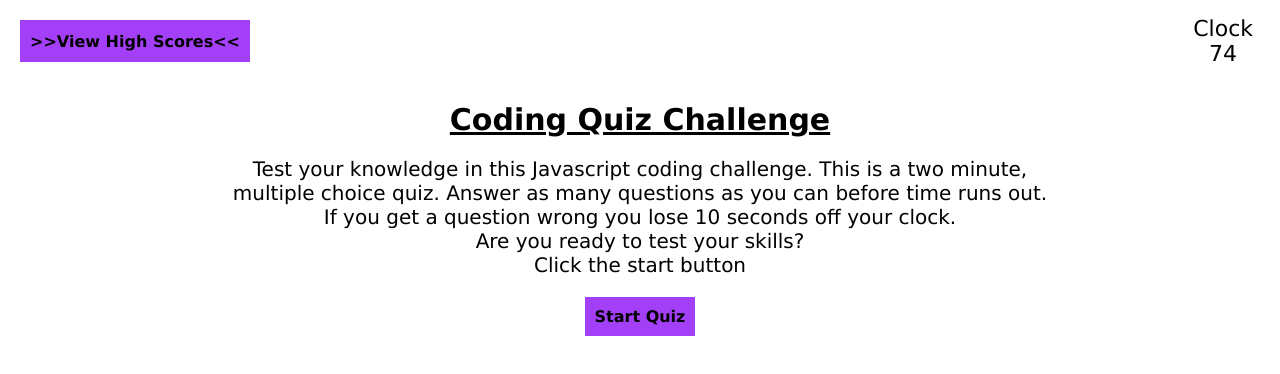
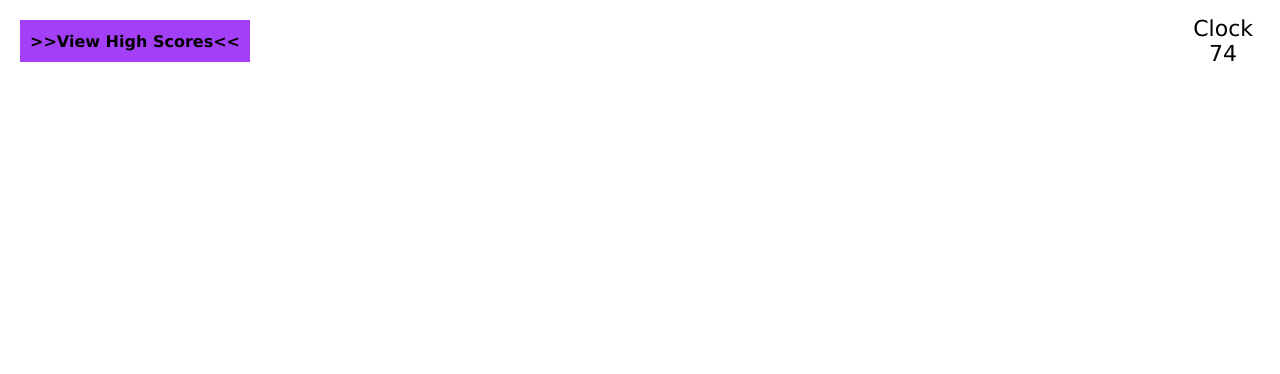
Before and after one commit to Codechef27/javascript-code-quiz, a plain HTML site: page index.html in a window 1280 px wide. Both pictures are taken after a click on the button "Start Quiz". Drawn offline with Linux system fonts and the light colour scheme.

Commit message:
added query selectors

```diff
--- a/assets/js/script.js
+++ b/assets/js/script.js
@@ -13,47 +13,88 @@
 //THEN I can save my initials and score
 //WHEN I click the start button
 //THEN a timer starts
+
+//query selector's/ define vars
+var intro = document.querySelector("#intro");
+var introContainer = document.querySelector("#intro-container");
+var startBtn = document.querySelector('#start-btn');
+
+var questions = document.querySelector("#questions");
+var questionDisplayed = document.querySelector("#question-displayed");
+
+var questionButtons = document.querySelectorAll(".choices");
+var answerBtnA = document.querySelector("#answer-btn-A");
+var answerBtnB = document.querySelector("#answer-btn-B");
+var answerBtnC = document.querySelector("#answer-btn-C");
+var answerBtnD = document.querySelector("#answer-btn-D");
+
+var checkAnswer = document.querySelector("#check-answer");
+var report = document.querySelector("#report-section");
+var score = document.querySelector("#score");
+var enterInitials = document.querySelector("#initials");
+
+var initialsBtn = document.querySelector("#initials-btn");
+var highScoreContainer = document.querySelector("#high-score-container");
+var highScores = document.querySelector("#high-scores");
+var highScoresCheck = document.querySelector("#high-scores-check");
+var finished = document.querySelector("#finished");
+var tryAgainBtn = document.querySelector("#try-again-btn");
+var clearBtn = document.querySelector("#clear-btn");
+
 var questionsArray = [
   {
-      question: "Questions 1 : String values must be enclosed within _____ when being assigned to variables.",
-      choices: ["a. commas", "b. curly brackets", "c. quotes", "d. parenthesis"],
-      answer: "c"
+      question: "Questions 1 : Which event occurs when the user clicks on an HTML element?",
+      choices: ["A. onclick", "B. onchange", "C. onmouseover", "D. onmouseclick"],
+      answer: "A"
   },
   {
-      question: "Questions 2 : Commonly used data types DO NOT include:",
+      question: "Questions 2 : To see if two variables are equal in an if / else statement you would use ____.",
+      choices: ["A. =", "B. ==", "C. 'equals'", "D. !="],
+      answer: "B"
+  },
+  {
+      question: "Questions 3 : Commonly used data types DO NOT include:",
       choices: ["a. strings", "b. booleans", "c. alerts", "d. numbers"],
       answer: "c"
   },
   {
-      question: "Questions 3 : How do you create a function in JavaScript",
-      choices: ["a. function = myFunction()", "b. function myFunction()", "c. function:myFunction()", "d. createMyFunction()"],
-      answer: "b"
+      question: "Questions 4 : How do you call a function named myFunction?",
+      choices: ["A. call myFunction()", "B. call function myFunction()", "C. myFunction()", "D. call myFunction"],
+      answer: "C"
   },
   {
-      question: "Questions 4 : How do you call a function named myFunction?",
-      choices: ["a. call myFunction()", "b. call function myFunction()", "c. myFunction()", "d. call myFunction"],
-      answer: "c"
+     question: "Questions 5 : How do you create a function in JavaScript",
+     choices: ["A. function = myFunction()", "B. function myFunction()", "C. function:myFunction()", "D. createMyFunction()"],
+     answer: "B"
   },
   {
-      question: "Questions 5 : To see if two variables are equal in an if / else statement you would use ____.",
-      choices: ["a. =", "b. ==", "c. 'equals'", "d. !="],
-      answer: "b"
+     question: "Questions 6 : String values must be enclosed within _____ when being assigned to variables.",
+     choices: ["A. commas", "B. curly brackets", "C. quotes", "D. parenthesis"],
+     answer: "C"
+  },
+
+  {
+      question: "Questions 7 : The first index of an array is ____.",
+      choices: ["A. 0", "B. 1", "C. 8", "D. any"],
+      answer: "A"
   },
   {
-      question: "Questions 6 : The first index of an array is ____.",
-      choices: ["a. 0", "b. 1", "c. 8", "d. any"],
-      answer: "a"
+      question: "Questions 8 : How to write an IF statement in JavaScript?",
+      choices: ["A. if i == 5 then", "B. if i = 5 then", "C. if(i == 5)", "D. if i = 5"],
+      answer: "C"
   },
   {
-      question: "Questions 7 : How to write an IF statement in JavaScript?",
-      choices: ["a. if i == 5 then", "b. if i = 5 then", "c. if(i == 5)", "d. if i = 5"],
-      answer: "c"
+     question: "Questions 9 : What will the code return? Boolean(3 < 7)",
+     choices: ["A. true", "B. false", "C. NaN", "D. syntaxError"],
+     answer: "A"
+
   },
   {
-      question: "Questions 8 : Which event occurs when the user clicks on an HTML element?",
-      choices: ["a. onclick", "b. onchange", "c. onmouseover", "d. onmouseclick"],
-      answer: "a"
+     question: "questions 10 : Who is the best Developer in the world?",
+     choices: ["A. Ronny", "B. Gary", "C. Jonathan", "D. Charles" ],
+     answer: ["A", "B", "C", "D"]
   }
+
 ];
 
 //WHEN I click the start button THEN a timer starts
@@ -74,9 +115,12 @@ function countdown() {
   }
 
 
+ function startQuizEl () {
+  countdown();
+  introContainer.style.display = "none";
 
-var startQuizEl = document.getElementById('start-btn')
-startQuizEl.addEventListener("click", function() {
-  countdown();
+};
 
-});
+//event listener's
+
+startBtn.addEventListener("click", startQuizEl);
--- a/index.html
+++ b/index.html
@@ -9,7 +9,7 @@
 </head>
 <body>
     <header>
-        <button class="btn" id="high-scores"></id>>>View High Scores<<</button>
+        <button class="btn" id="high-scores-check"></id>>>View High Scores<<</button>
 
           <div class="timer"><p>Clock</p><div id="timer"></div>
         </div>
@@ -36,10 +36,10 @@
             <div>
               <h4 id="question-displayed">question asked</h4>
               <ul>
-                <li><button class="answer-button" id="answer-btn-a" value="A">Answer A</button></li>
-                <li><button class="answer-button" id="answer-btn-b" value="B">Answer B</button></li>
-                <li><button class="answer-button" id="answer-btn-c" value="C">Answer C</button></li>
-                <li><button class="answer-button" id="answer-btn-d" value="D">Answer D</button></li>
+                <li><button class="answer-button" id="answer-btn-A" value="A">Answer A</button></li>
+                <li><button class="answer-button" id="answer-btn-B" value="B">Answer B</button></li>
+                <li><button class="answer-button" id="answer-btn-C" value="C">Answer C</button></li>
+                <li><button class="answer-button" id="answer-btn-D" value="D">Answer D</button></li>
               </ul>
             </div>
 
@@ -53,7 +53,7 @@
         <section class="report-section" id="report-section">
           <div>
             <h4 id="finished">Finished</h4>
-              <p id="high-score">Your score is: </p>
+              <p id="score">Your score is: </p>
               <p>Enter Initials
                <input id="initials">
                <button class="initials-btn" id="initials-btn">Log your score</button>
```
